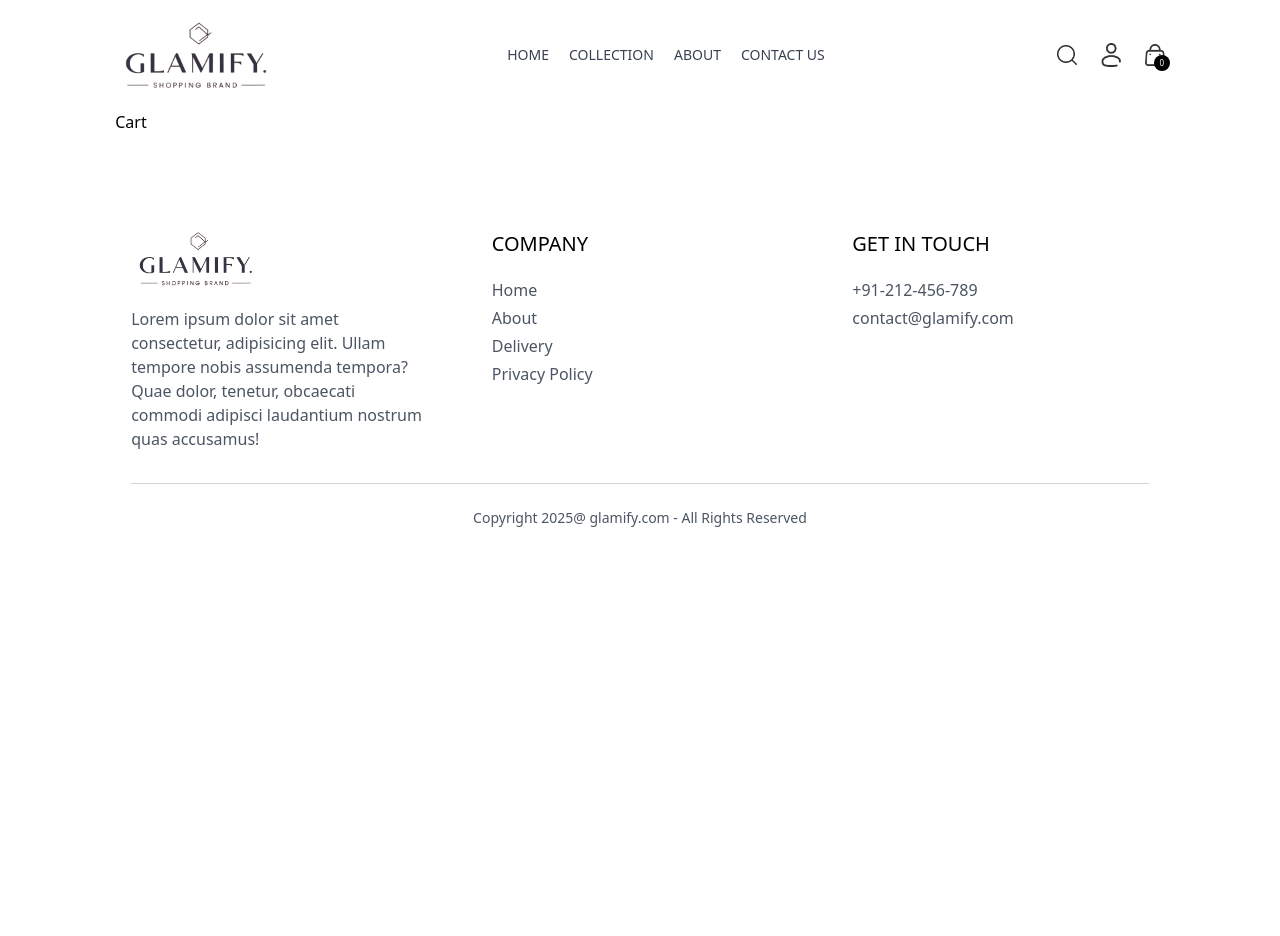
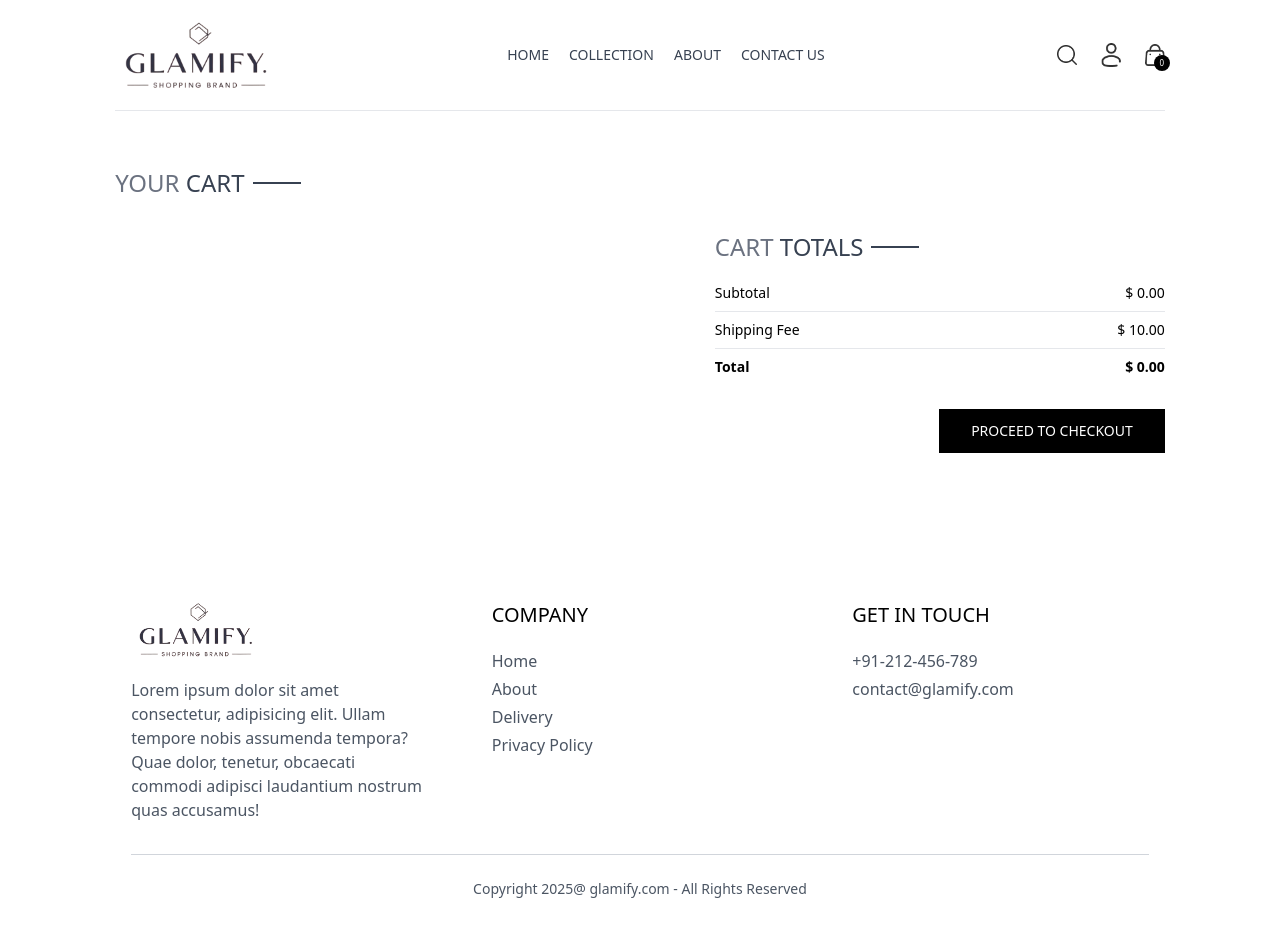
Before and after one commit to DeepshikhaJana/Glamify, a React (Vite) app: page /cart in a window 1280 px wide. Shown: the top 936 px of the page. Before the commit the page ends 800 px from the top, so only its background shows below. Built offline with nearby package versions, Linux system fonts and the light colour scheme.

Commit message:
updated cart page

```diff
--- /dev/null
+++ b/src/component/CartTotal.jsx
@@ -0,0 +1,37 @@
+import React, { useContext } from 'react'
+import { ShopContext } from '../context/ShopContext'
+import Title from './Title';
+
+const CartTotal = () => {
+    const {currency, delivery_fee, getCartAmount} = useContext(ShopContext);
+  return (
+    <div className="w-full">
+      <div className="text-2xl">
+        <Title text1={"CART"} text2={"TOTALS"} />
+      </div>
+
+      <div className="flex flex-col gap-2 mt-2 text-sm">
+        <div className="flex justify-between">
+          <p>Subtotal</p>
+          <p>
+            {currency} {getCartAmount()}.00
+          </p>
+        </div>
+        <hr />
+        <div className="flex justify-between">
+          <p>Shipping Fee</p>
+          <p>
+            {currency} {delivery_fee}.00
+          </p>
+        </div>
+        <hr />
+        <div className="flex justify-between">
+          <b>Total</b>
+          <b>{currency} {getCartAmount() === 0 ? 0 : getCartAmount() + delivery_fee}.00</b>
+        </div>
+      </div>
+    </div>
+  );
+}
+
+export default CartTotal
--- a/src/context/ShopContext.jsx
+++ b/src/context/ShopContext.jsx
@@ -1,6 +1,7 @@
 import {createContext, useEffect, useState} from "react";
 import { products } from "../assets/assets";
 import { toast } from "react-toastify";
+import { useNavigate } from "react-router-dom";
 
 
 export const ShopContext = createContext();
@@ -11,6 +12,7 @@ const ShopContextProvider = (props) => {
     const [search, setSearch] = useState('');
     const [showSearch, setShowSearch] = useState(false);
     const [cartItems, setCartItems] = useState({});
+    const navigate = useNavigate();
 
     const addToCart = async (itemId, size) => {
 
@@ -50,10 +52,33 @@ const ShopContextProvider = (props) => {
       return totalCount;
   }
 
+  const updateQuantity = async(itemId, size, quantity) => {
+      let cartData = structuredClone(cartItems);
+      cartData[itemId][size] = quantity;
+      setCartItems(cartData);
+  }
+
+  const getCartAmount = () => {
+    let totalAmount = 0;
+    for(const items in cartItems){
+      let itemInfo = products.find((product)=> product._id === items);
+      for(const item in cartItems[items]){
+        try {
+          if(cartItems[items][item] > 0){
+            totalAmount += itemInfo.price * cartItems[items][item]
+          }
+        } catch (error) {
+
+        }
+      }
+    }
+    return totalAmount;
+  }
+
     const value = {
         products, currency, delivery_fee,
         search, setSearch, showSearch, setShowSearch,
-        cartItems, addToCart, getCartCount
+        cartItems, addToCart, getCartCount, updateQuantity, getCartAmount, navigate
     }
 
   return (
--- a/src/pages/Cart.jsx
+++ b/src/pages/Cart.jsx
@@ -1,8 +1,71 @@
-import React from 'react'
+import React, { useContext, useEffect, useState } from 'react'
+import { ShopContext } from '../context/ShopContext'
+import Title from '../component/Title';
+import { assets } from '../assets/assets';
+import CartTotal from '../component/CartTotal';
 
 function Cart() {
+
+  const {products, currency, cartItems, updateQuantity, navigate} = useContext(ShopContext);
+
+  const [cartData, setCartData] = useState([]);
+
+  useEffect(() => {
+    const tempData = [];
+    for(const itemID in cartItems){
+      for(const size in cartItems[itemID]){
+        if(cartItems[itemID][size] > 0){
+          tempData.push({
+            _id: itemID,
+            size: size,
+            quantity: cartItems[itemID][size]
+          })
+        }
+      }
+    }
+    setCartData(tempData);
+  }, [cartItems]);
   return (
-    <div>Cart</div>
+    <div className='border-t pt-14'>
+      <div className='text-2xl mb-3'>
+          <Title text1={'YOUR'} text2={'CART'}/>
+      </div>
+
+      <div>
+        {
+          cartData.map((item, index) => {
+            const productData = products.find((product) => product._id === item._id);
+            return (
+              <div key={index} className='py-4 border-b text-gray-700 grid grid-cols-[4fr_0.5fr_0.5fr] items-center gap-4'>
+                <div className='flex items-start gap-6'>
+                  <img className='w-16 sm:w-20' src={productData.image[0]} alt="" />
+                  <div>
+                    <p className='text-xs sm:text-lg font-medium'>{productData.name}</p>
+                    <div className='flex items-center gap-5 mt-2'>
+                      <p>{currency}{productData.price}</p>
+                      <p className='px-2 sm:px-3 sm:py-1 border bg-slate-50'>{item.size}</p>
+                    </div>
+                  </div>
+                </div>
+                <input onChange={(e) => e.target.value === '' || e.target.value === '0' ? null : updateQuantity(item._id, item.size, Number(e.target.value))} className='border max-w-10 sm:max-w-20 px-1 sm:px-2 py-1' type='number' min={1} defaultValue={item.quantity}/>
+                <img onClick={() => updateQuantity(item._id, item.size, 0)} className='w-4 mr-4 cursor-pointer' src={assets.bin_icon} alt="" />
+              </div>
+            )
+          })
+        }
+      </div>
+
+      <div>
+        <div className='flex justify-end my-5'>
+            <div className='w-full sm:w-[450px]'>
+              <CartTotal/>
+              <div className='w-full text-end'>
+                  <button onClick={()=> navigate('/place-order')} className='bg-black text-white text-sm my-8 px-8 py-3'>PROCEED TO CHECKOUT</button>
+              </div>
+            </div>
+        </div>
+      </div>
+    </div>
   )
 }
 
```
